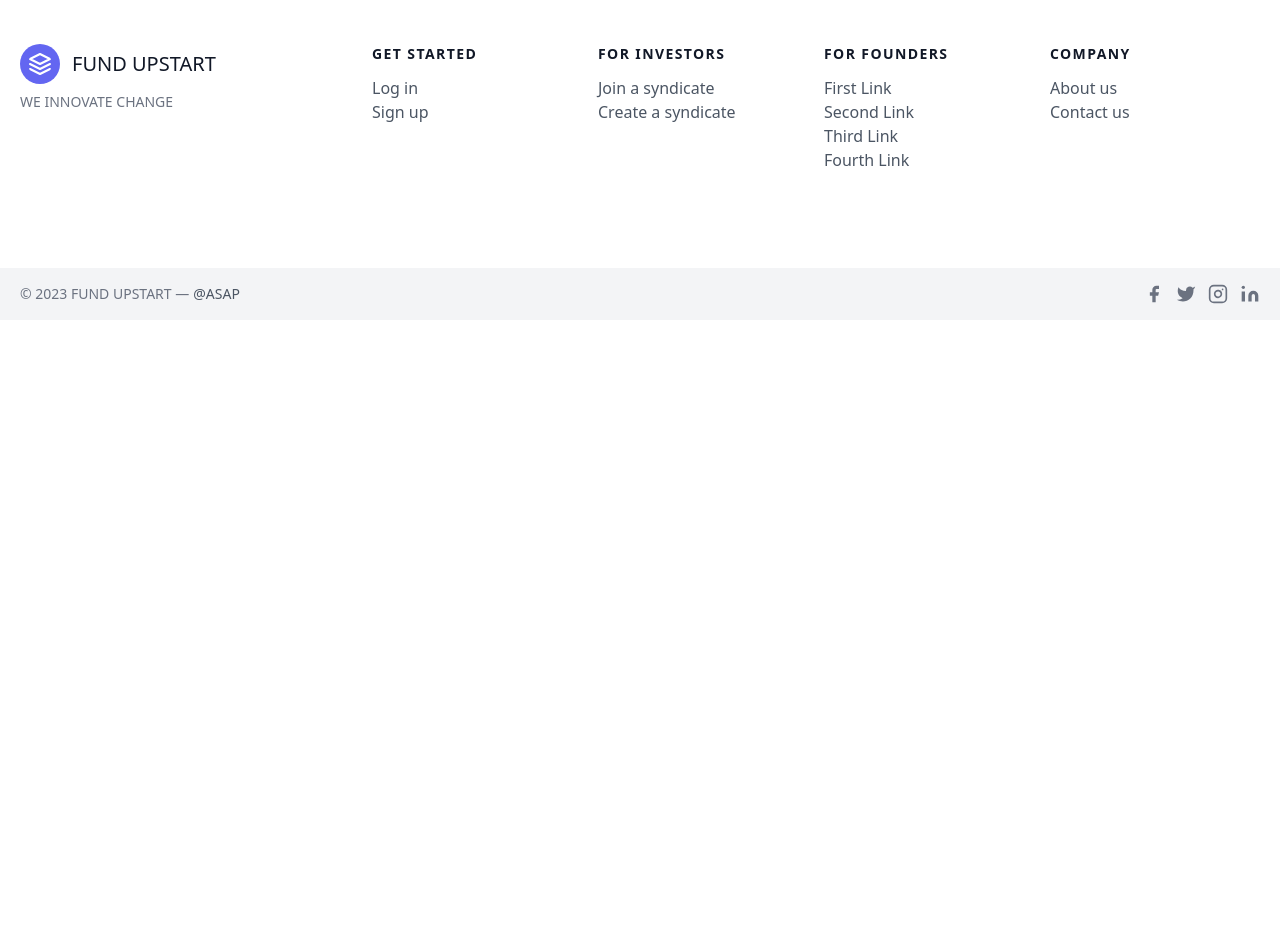
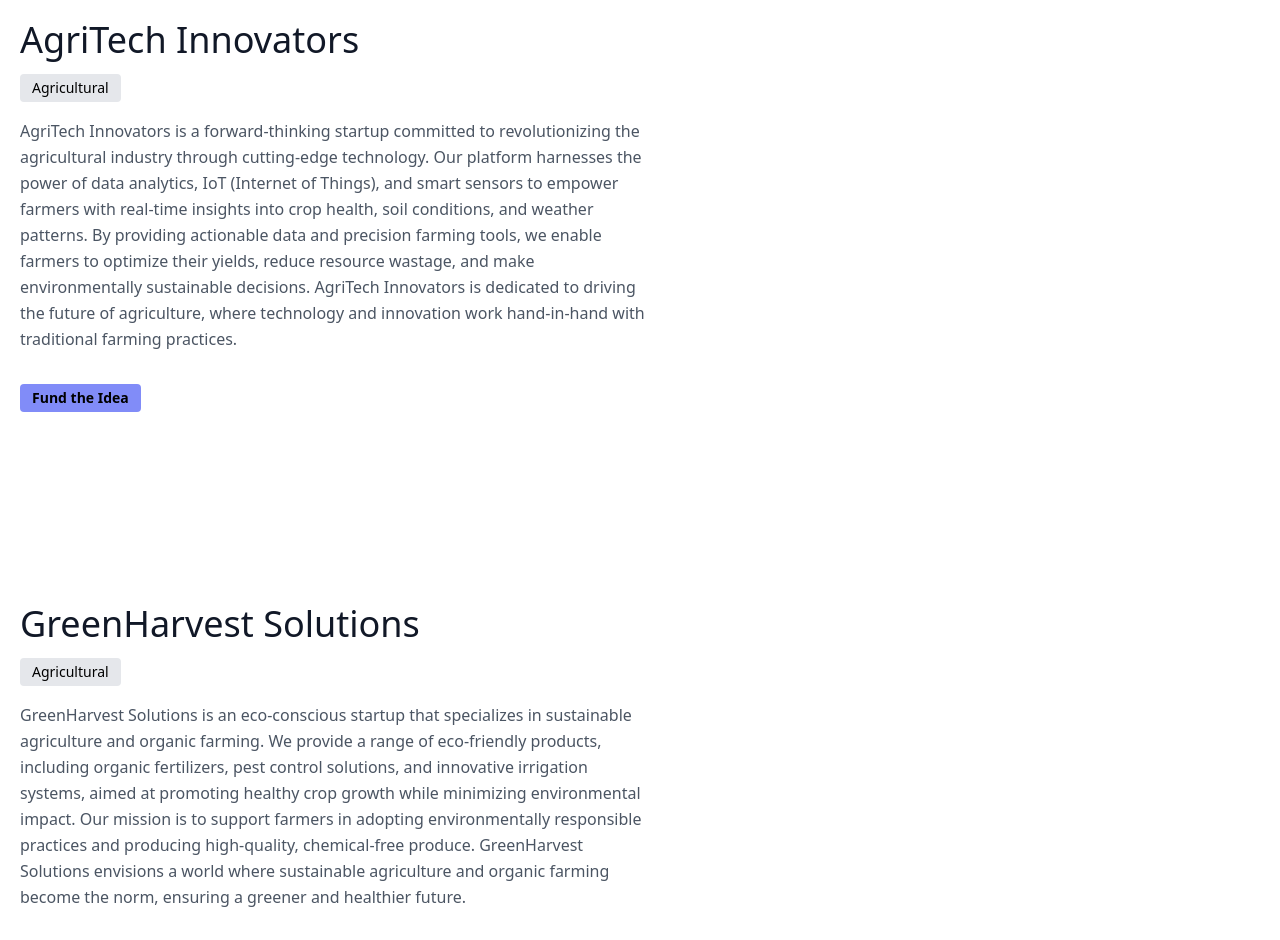
Before and after one commit to Atharva089/Fund-Upstart, a Next.js app in the folder fundupstart/: page /agro in a window 1280 px wide. Shown: the part 148-1088 px from the top of the page. Before the commit the page ends 800 px from the top, so only its background shows below. Built offline with nearby package versions, Linux system fonts and the light colour scheme.

Commit message:
Modified Agro page using youtube displayer

```diff
--- a/fundupstart/app/agro/page.js
+++ b/fundupstart/app/agro/page.js
@@ -1,6 +1,132 @@
 "use client";
 import React from "react";
+import YouTube from "react-youtube";
 
 export default function Agro() {
-  return <div>This is the agro page</div>;
+  const opts = {
+    height: "300",
+    width: "500",
+    playerVars: {
+      autoplay: 1,
+    },
+  };
+  return (
+    <div>
+      <section className="text-gray-600 body-font">
+        <div className="container mx-auto flex px-5 py-24 md:flex-row flex-col items-center">
+          <div className="lg:flex-grow md:w-1/2 lg:pr-24 md:pr-16 flex flex-col md:items-start md:text-left mb-16 md:mb-0 items-center text-center">
+            <h1 className="title-font sm:text-4xl text-3xl mb-4 font-medium text-gray-900">
+              AgriTech Innovators <br />
+              <button
+                disabled={true}
+                className="inline-flex text-black bg-gray-200 border-0 py-1 px-3 focus:outline-none rounded text-sm"
+              >
+                Agricultural
+              </button>
+            </h1>
+            <p className="mb-8 leading-relaxed">
+              AgriTech Innovators is a forward-thinking startup committed to
+              revolutionizing the agricultural industry through cutting-edge
+              technology. Our platform harnesses the power of data analytics,
+              IoT (Internet of Things), and smart sensors to empower farmers
+              with real-time insights into crop health, soil conditions, and
+              weather patterns. By providing actionable data and precision
+              farming tools, we enable farmers to optimize their yields, reduce
+              resource wastage, and make environmentally sustainable decisions.
+              AgriTech Innovators is dedicated to driving the future of
+              agriculture, where technology and innovation work hand-in-hand
+              with traditional farming practices.
+            </p>
+            <div className="flex justify-center">
+              <button
+                disabled={true}
+                className="inline-flex text-black bg-indigo-400 border-0 py-1 px-3 font-semibold focus:outline-none hover:bg-indigo-300 rounded text-sm"
+              >
+                <a href="/payments">Fund the Idea</a>
+              </button>
+            </div>
+          </div>
+          <div className="lg:max-w-lg lg:w-full md:w-1/2 w-5/6">
+            <YouTube videoId="sTnm5jvjgjM" opts={opts} />
+          </div>
+        </div>
+      </section>
+      <section className="text-gray-600 body-font">
+        <div className="container mx-auto flex px-5 py-24 md:flex-row flex-col items-center">
+          <div className="lg:flex-grow md:w-1/2 lg:pr-24 md:pr-16 flex flex-col md:items-start md:text-left mb-16 md:mb-0 items-center text-center">
+            <h1 className="title-font sm:text-4xl text-3xl mb-4 font-medium text-gray-900">
+              GreenHarvest Solutions <br />
+              <button
+                disabled={true}
+                className="inline-flex text-black bg-gray-200 border-0 py-1 px-3 focus:outline-none rounded text-sm"
+              >
+                Agricultural
+              </button>
+            </h1>
+            <p className="mb-8 leading-relaxed">
+              GreenHarvest Solutions is an eco-conscious startup that
+              specializes in sustainable agriculture and organic farming. We
+              provide a range of eco-friendly products, including organic
+              fertilizers, pest control solutions, and innovative irrigation
+              systems, aimed at promoting healthy crop growth while minimizing
+              environmental impact. Our mission is to support farmers in
+              adopting environmentally responsible practices and producing
+              high-quality, chemical-free produce. GreenHarvest Solutions
+              envisions a world where sustainable agriculture and organic
+              farming become the norm, ensuring a greener and healthier future.
+            </p>
+            <div className="flex justify-center">
+              <button
+                disabled={true}
+                className="inline-flex text-black bg-indigo-400 border-0 py-1 px-3 font-semibold focus:outline-none hover:bg-indigo-300 rounded text-sm"
+              >
+                <a href="/payments">Fund the Idea</a>
+              </button>
+            </div>
+          </div>
+          <div className="lg:max-w-lg lg:w-full md:w-1/2 w-5/6">
+            <YouTube videoId="sTnm5jvjgjM" opts={opts} />
+          </div>
+        </div>
+      </section>
+      <section className="text-gray-600 body-font">
+        <div className="container mx-auto flex px-5 py-24 md:flex-row flex-col items-center">
+          <div className="lg:flex-grow md:w-1/2 lg:pr-24 md:pr-16 flex flex-col md:items-start md:text-left mb-16 md:mb-0 items-center text-center">
+            <h1 className="title-font sm:text-4xl text-3xl mb-4 font-medium text-gray-900">
+              FarmConnect Pro <br />
+              <button
+                disabled={true}
+                className="inline-flex text-black bg-gray-200 border-0 py-1 px-3 focus:outline-none rounded text-sm"
+              >
+                Agricultural
+              </button>
+            </h1>
+            <p className="mb-8 leading-relaxed">
+              FarmConnect Pro is a startup that bridges the gap between farmers
+              and consumers by offering a digital platform for farm-to-table
+              transactions. Our platform connects local farmers with consumers,
+              restaurants, and markets, facilitating direct sales of fresh
+              produce and other agricultural products. With a focus on
+              transparency and traceability, we empower consumers to make
+              informed choices while supporting local agriculture. FarmConnect
+              Pro's vision is to promote sustainability and bolster local
+              economies by revitalizing the connection between producers and
+              consumers in the agricultural ecosystem.
+            </p>
+            <div className="flex justify-center">
+              <button
+                disabled={true}
+                className="inline-flex text-black bg-indigo-400 border-0 py-1 px-3 font-semibold focus:outline-none hover:bg-indigo-300 rounded text-sm"
+              >
+                <a href="/payments">Fund the Idea</a>
+              </button>
+            </div>
+          </div>
+          <div className="lg:max-w-lg lg:w-full md:w-1/2 w-5/6">
+            <YouTube videoId="sTnm5jvjgjM" opts={opts} />
+          </div>
+        </div>
+      </section>
+    </div>
+  );
 }
```
